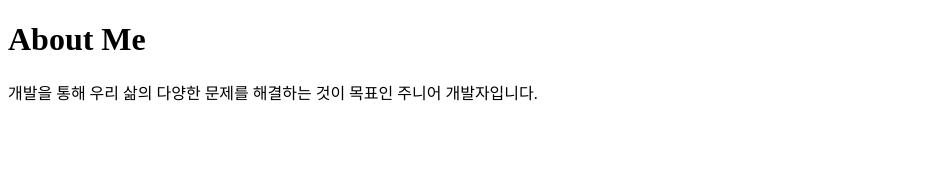
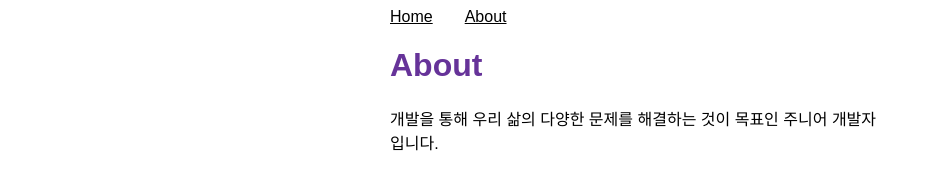
Before and after one commit to SeokhunEom/blog, a Gatsby site: page /about in a window 1280 px wide. Shown: the whole page, without its empty margins (0-931 px from the left). Built offline with nearby package versions, Linux system fonts and the light colour scheme; Gatsby itself is replaced by a stand-in of ours.

Commit message:
STYLE: 레이아웃 디지안 기초 구현

```diff
--- /dev/null
+++ b/src/components/layout.jsx
@@ -0,0 +1,50 @@
+import * as React from "react";
+import styled from "@emotion/styled";
+import { Link } from "gatsby";
+
+const Container = styled.div`
+  margin: auto;
+  max-width: 500px;
+  font-family: sans-serif;
+`;
+
+const Heading = styled.h1`
+  color: rebeccapurple;
+`;
+
+const NavList = styled.nav`
+  display: flex;
+  list-style: none;
+  padding-left: 0;
+`;
+
+const NavListItem = styled.li`
+  padding-right: 2rem;
+`;
+
+const NavLinkText = styled(Link)`
+  color: black;
+`;
+
+const Layout = ({ pageTitle, children }) => {
+  return (
+    <Container>
+      <nav>
+        <NavList>
+          <NavListItem>
+            <NavLinkText to="/">Home</NavLinkText>
+          </NavListItem>
+          <NavListItem>
+            <NavLinkText to="/about">About</NavLinkText>
+          </NavListItem>
+        </NavList>
+      </nav>
+      <main>
+        <Heading>{pageTitle}</Heading>
+        {children}
+      </main>
+    </Container>
+  );
+};
+
+export default Layout;
--- a/src/pages/about.jsx
+++ b/src/pages/about.jsx
@@ -1,14 +1,14 @@
 import * as React from "react";
+import Layout from "../components/layout";
 
 const AboutPage = () => {
   return (
-    <main>
-      <h1>About Me</h1>
+    <Layout pageTitle="About">
       <p>
         개발을 통해 우리 삶의 다양한 문제를 해결하는 것이 목표인 주니어
         개발자입니다.
       </p>
-    </main>
+    </Layout>
   );
 };
 
--- a/src/pages/index.jsx
+++ b/src/pages/index.jsx
@@ -1,11 +1,11 @@
 import * as React from "react";
+import Layout from "../components/layout";
 
 const IndexPage = () => {
   return (
-    <main>
-      <h1>SeokHun's Dev Blog</h1>
+    <Layout pageTitle="Home">
       <p>주니어 개발자의 개발 블로그입니다.</p>
-    </main>
+    </Layout>
   );
 };
 
```
